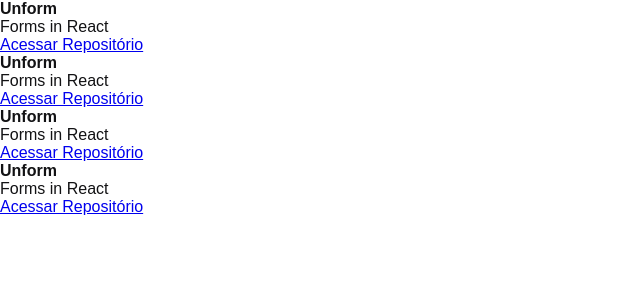
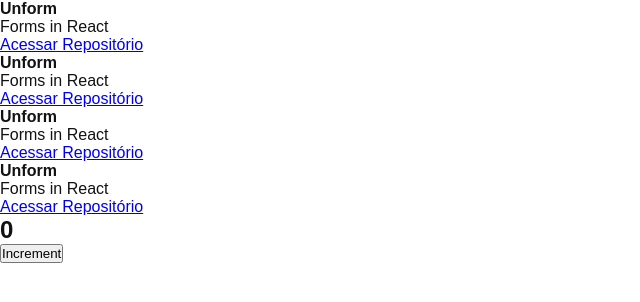
Before and after one commit to danieldannitz/GitHubExplorer, a React (Vite) app: page / in a window 1280 px wide. Shown: the top 302 px of the page, without its empty margins (0-640 px from the left). Built offline with nearby package versions, Linux system fonts and the light colour scheme.

Commit message:
useState

```diff
--- /dev/null
+++ b/src/components/Counter.tsx
@@ -0,0 +1,17 @@
+import { useState } from "react";
+
+export function Counter() {
+  const [counter, setCounter] = useState(0);
+  function handleCounterIncrement() {
+    setCounter(counter + 1);
+  }
+
+  return (
+    <div>
+      <h1>{counter}</h1>
+      <button type="button" onClick={handleCounterIncrement}>
+        Increment
+      </button>
+    </div>
+  );
+}
--- a/src/components/RepositoryList.tsx
+++ b/src/components/RepositoryList.tsx
@@ -1,3 +1,4 @@
+import { Counter } from "./Counter";
 import { RepositoryItem } from "./RepositoryItem";
 
 const repository = {
@@ -15,6 +16,7 @@
         <RepositoryItem repository={repository} />
         <RepositoryItem repository={repository} />
       </ul>
+      <Counter />
     </section>
   );
 }
```
